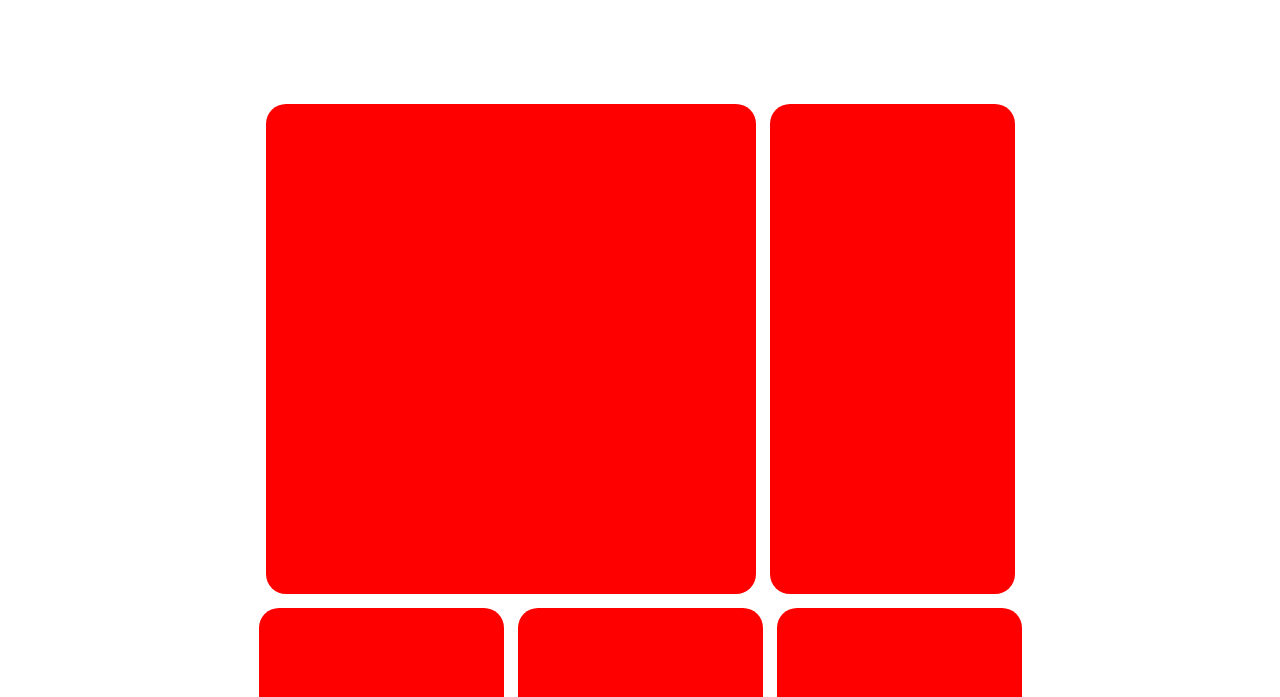
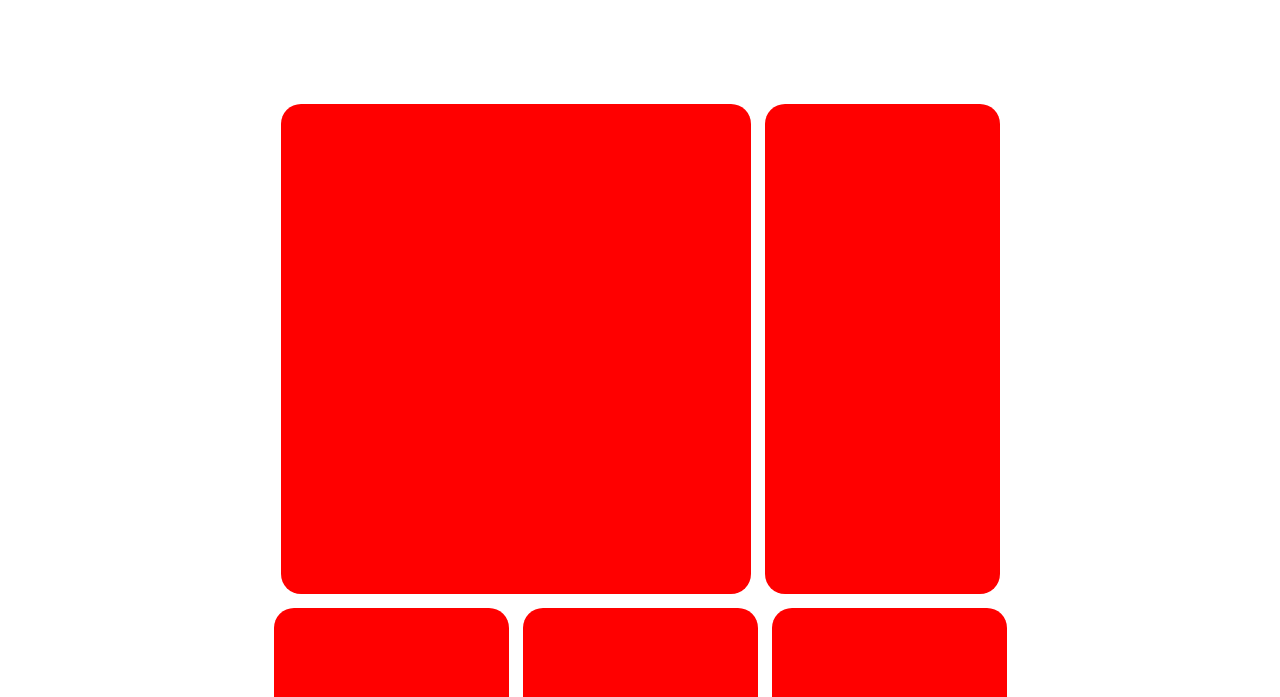
Before and after one commit to AndreaChiari/htmlcss-responsive-layout, a plain HTML site: page index.html in a window 1280 px wide. Shown: the part 103-800 px from the top of the page. Drawn offline with Linux system fonts and the light colour scheme.

Commit message:
update-main

```diff
--- a/responsive.css
+++ b/responsive.css
@@ -60,7 +60,7 @@ header{
 
 }
 
-.navbar  button{
+.navbar button{
     display: none;
 
 }
@@ -76,11 +76,12 @@ header{
     padding-top: 140px;
     align-items: center;
     margin-bottom:30px;
+    padding: 0 20px;
 
 }
 
 .jumbotron > div{
-    width: 60%;
+   width: 100%;
     height: 420px;
     background-color: red;
     margin: 10px;
```
Also changed, not shown: index.html (+4 -4 lines).
